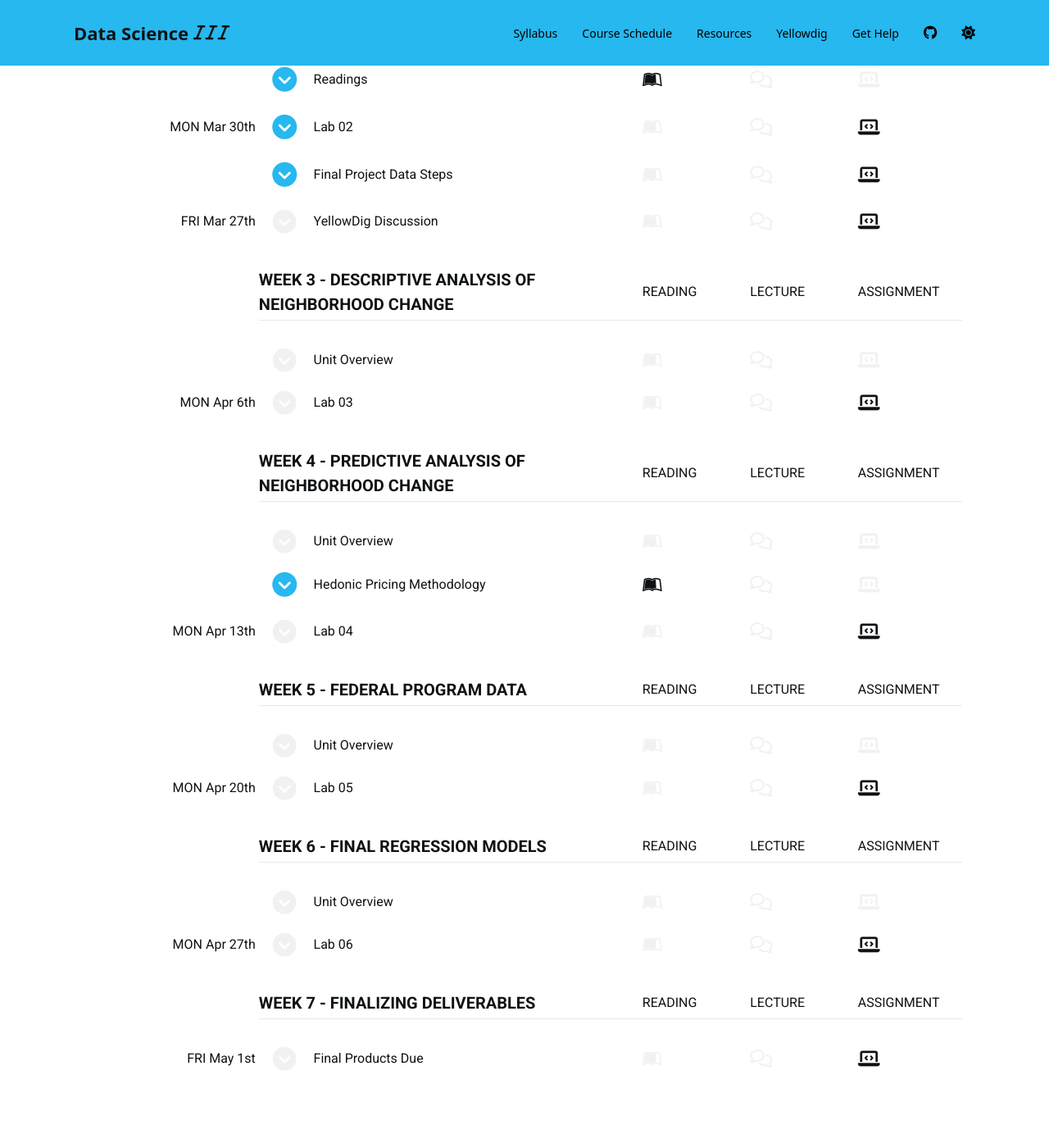
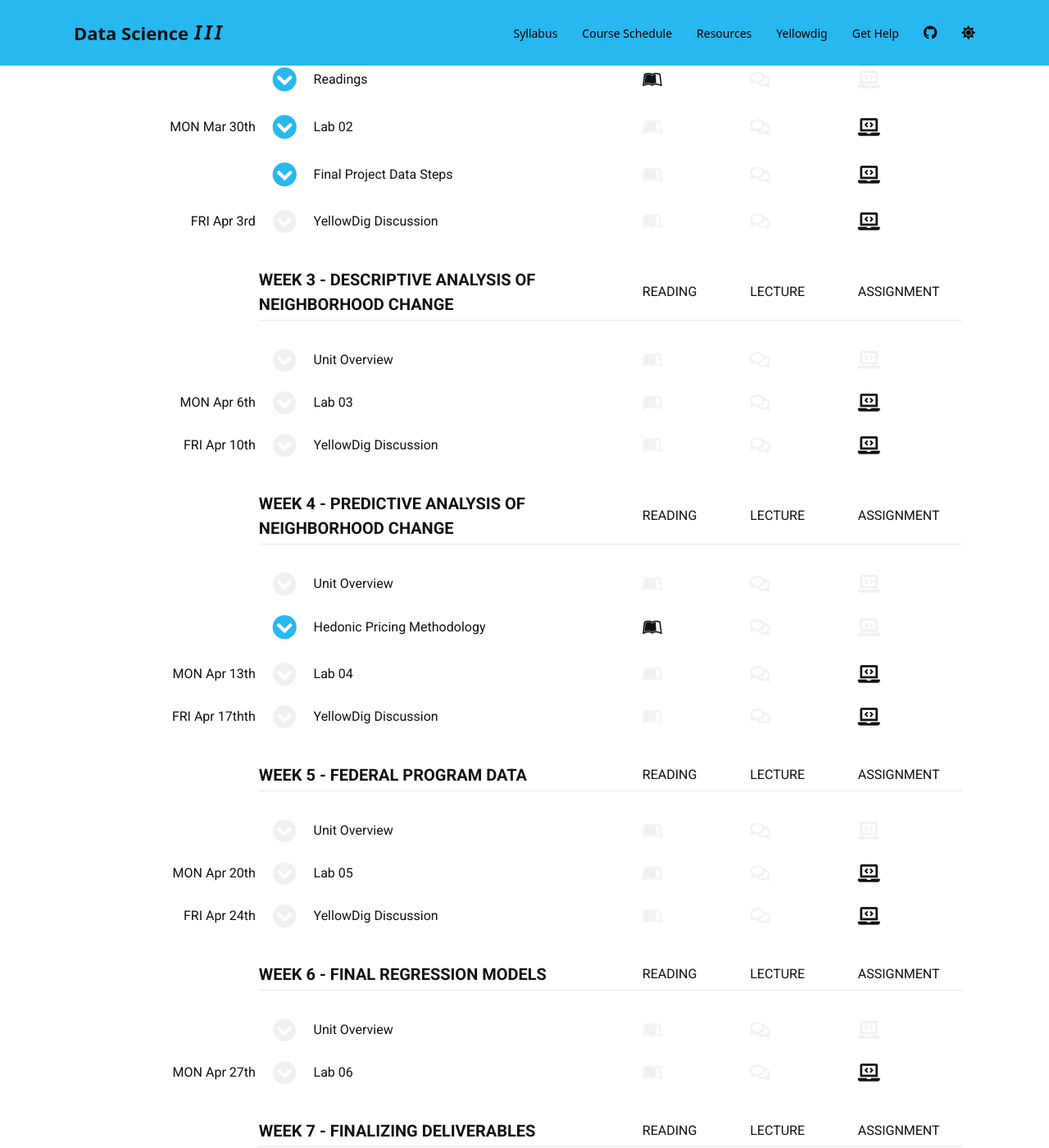
Before and after one commit to DS4PS/cpp-528-spr-2020, a Jekyll site: the page built from schedule.md, in a window 1280 px wide and 1400 px high, scrolled down 1660 px. Shown: the whole window at 82% size. Built offline with Jekyll 4.4.1, drawn with Linux system fonts in a browser that asks for light colours; nearby versions of some CDN libraries; a script bundle is joined from its source files by our own code; library files that are not in the unit come from our copies; a style sheet for code colours, icons or effects is not loaded; some of the changed lines change nothing that is shown.

Commit message:
Update schedule.md

```diff
--- a/schedule.md
+++ b/schedule.md
@@ -1451,9 +1451,23 @@
 
 
 
-*** { @unit = "FRI Mar 27th", @title = "YellowDig Discussion", @assignment }
-
-<br>
+*** { @unit = "FRI Apr 3rd", @title = "YellowDig Discussion", @assignment }
+
+<br>
+
+
+### Subsidies distort incentives
+
+US healthcare is so expensive relative to other countries because health insurance distorts incentives. If you have insurance then the marginal cost of selecting premium care over basic or preventative care is very low. If you are a doctor practicing medicine in a system where hospitals are frequently sued then any time you have to make a decision involving a treatment that probably won't help but likely won't hurt you will take the safe option and prescribe more procedures and name-brand drugs to protect yourself. As a result neither patients nor doctors have any incentive to control costs.
+
+Similarly, economic development policy that was designed to help communities can actually hurt them. Development is capital-intensive, which means most poor communities do not have the resources needed to catalyze their own growth. So state and federal programs have been created to cover infrastructure costs and programs to attract or expand companies. But they are problematic in that they pay
+
+https://www.strongtowns.org/journal/2018/8/22/the-more-we-grow-the-poorer-we-become-td9nw
+
+
+https://www.strongtowns.org/journal/2011/6/13/the-growth-ponzi-scheme-part-1.html
+
+
 
 
 **Post your reflection YellowDig:**
@@ -1462,11 +1476,6 @@
 
 <br>
 <br>
-
-
-<!---
-
--->
 
 
 
@@ -1523,9 +1532,6 @@
 
 
 
-
-
-
 *** { @unit = "MON Apr 6th", @title = "Lab 03", @assignment }
 
 <br>
@@ -1534,13 +1540,44 @@
 
 
 
-
-
-
-
+*** { @unit = "FRI Apr 10th", @title = "YellowDig Discussion", @assignment }
+
+<br>
+
+
+### Subsidies distort incentives
+
+US healthcare is so expensive relative to other countries because health insurance distorts incentives. If you have insurance then the marginal cost of selecting premium care over basic or preventative care is very low. If you are a doctor practicing medicine in a system where hospitals are frequently sued then any time you have to make a decision involving a treatment that probably won't help but likely won't hurt you will take the safe option and prescribe more procedures and name-brand drugs to protect yourself. As a result neither patients nor doctors have any incentive to control costs.
+
+Similarly, economic development policy that was designed to help communities can actually hurt them. Development is capital-intensive, which means most poor communities do not have the resources needed to catalyze their own growth. So state and federal programs have been created to cover infrastructure costs and programs to attract or expand companies. But they are problematic in that they pay
+
+https://www.strongtowns.org/journal/2018/8/22/the-more-we-grow-the-poorer-we-become-td9nw
+
+
+https://www.strongtowns.org/journal/2011/6/13/the-growth-ponzi-scheme-part-1.html
+
+
+
+
+**Post your reflection YellowDig:**
+
+<a class="uk-button uk-button-primary" href="{{page.canvas.yellowdig_url}}">YELLOWDIG</a>
+
+<br>
+<br>
 
 
 <!---
+
+-->
+
+
+
+
+
+
+
+<!---
 ######################################################
 ####
 ####      WEEK 4
@@ -1591,15 +1628,46 @@
 
 
 
-
-
-
-
-
-
+*** { @unit = "FRI Apr 17thth", @title = "YellowDig Discussion", @assignment }
+
+<br>
+
+
+### Subsidies distort incentives
+
+US healthcare is so expensive relative to other countries because health insurance distorts incentives. If you have insurance then the marginal cost of selecting premium care over basic or preventative care is very low. If you are a doctor practicing medicine in a system where hospitals are frequently sued then any time you have to make a decision involving a treatment that probably won't help but likely won't hurt you will take the safe option and prescribe more procedures and name-brand drugs to protect yourself. As a result neither patients nor doctors have any incentive to control costs.
+
+Similarly, economic development policy that was designed to help communities can actually hurt them. Development is capital-intensive, which means most poor communities do not have the resources needed to catalyze their own growth. So state and federal programs have been created to cover infrastructure costs and programs to attract or expand companies. But they are problematic in that they pay
+
+https://www.strongtowns.org/journal/2018/8/22/the-more-we-grow-the-poorer-we-become-td9nw
+
+
+https://www.strongtowns.org/journal/2011/6/13/the-growth-ponzi-scheme-part-1.html
+
+
+
+
+**Post your reflection YellowDig:**
+
+<a class="uk-button uk-button-primary" href="{{page.canvas.yellowdig_url}}">YELLOWDIG</a>
+
+<br>
+<br>
 
 
 <!---
+
+-->
+
+
+
+
+
+
+
+
+
+<!---
 ######################################################
 ####
 ####      WEEK 5
@@ -1629,10 +1697,41 @@
 <br>
 
 
-
+*** { @unit = "FRI Apr 24th", @title = "YellowDig Discussion", @assignment }
+
+<br>
+
+
+### Subsidies distort incentives
+
+US healthcare is so expensive relative to other countries because health insurance distorts incentives. If you have insurance then the marginal cost of selecting premium care over basic or preventative care is very low. If you are a doctor practicing medicine in a system where hospitals are frequently sued then any time you have to make a decision involving a treatment that probably won't help but likely won't hurt you will take the safe option and prescribe more procedures and name-brand drugs to protect yourself. As a result neither patients nor doctors have any incentive to control costs.
+
+Similarly, economic development policy that was designed to help communities can actually hurt them. Development is capital-intensive, which means most poor communities do not have the resources needed to catalyze their own growth. So state and federal programs have been created to cover infrastructure costs and programs to attract or expand companies. But they are problematic in that they pay
+
+https://www.strongtowns.org/journal/2018/8/22/the-more-we-grow-the-poorer-we-become-td9nw
+
+
+https://www.strongtowns.org/journal/2011/6/13/the-growth-ponzi-scheme-part-1.html
+
+
+
+
+**Post your reflection YellowDig:**
+
+<a class="uk-button uk-button-primary" href="{{page.canvas.yellowdig_url}}">YELLOWDIG</a>
+
+<br>
+<br>
 
 
 <!---
+
+-->
+
+
+
+
+<!---
 ######################################################
 ####
 ####      WEEK 6
@@ -1662,6 +1761,8 @@
 
 <br>
 <br>
+
+
 
 
 
```
